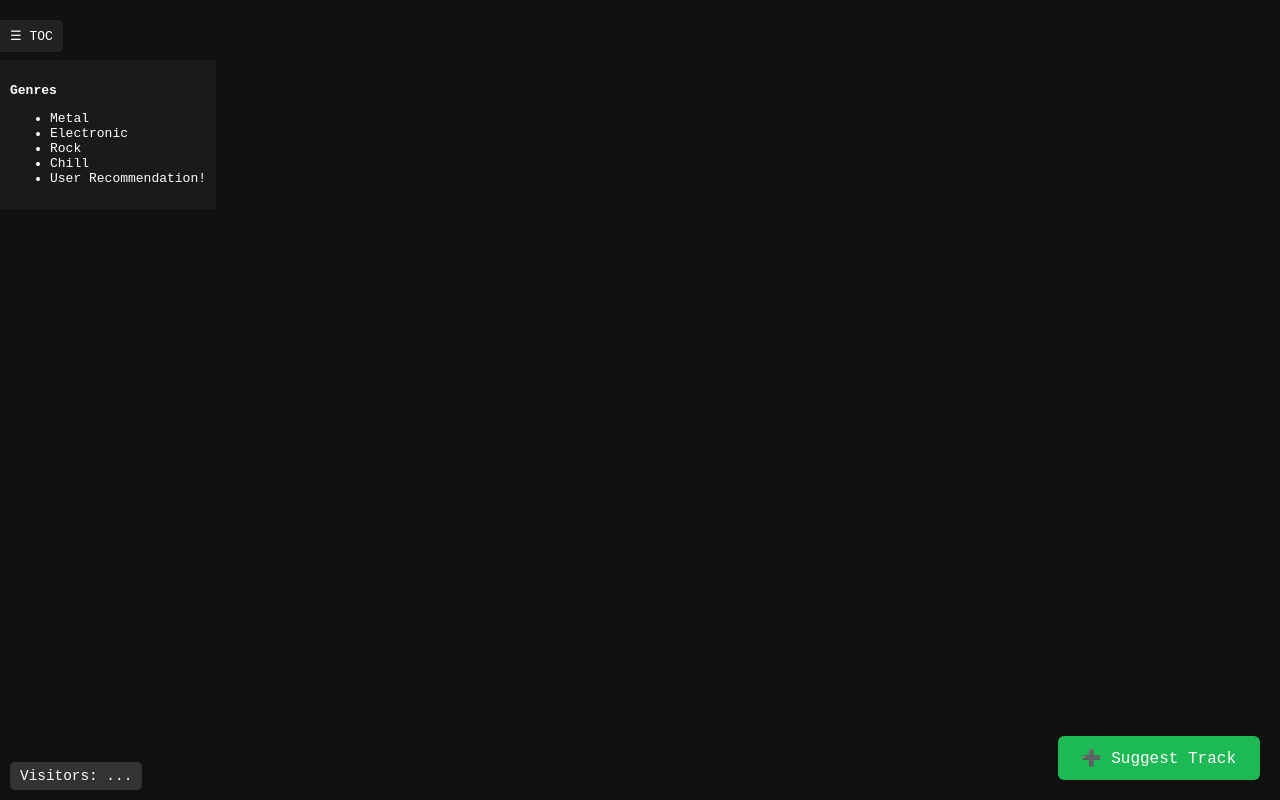
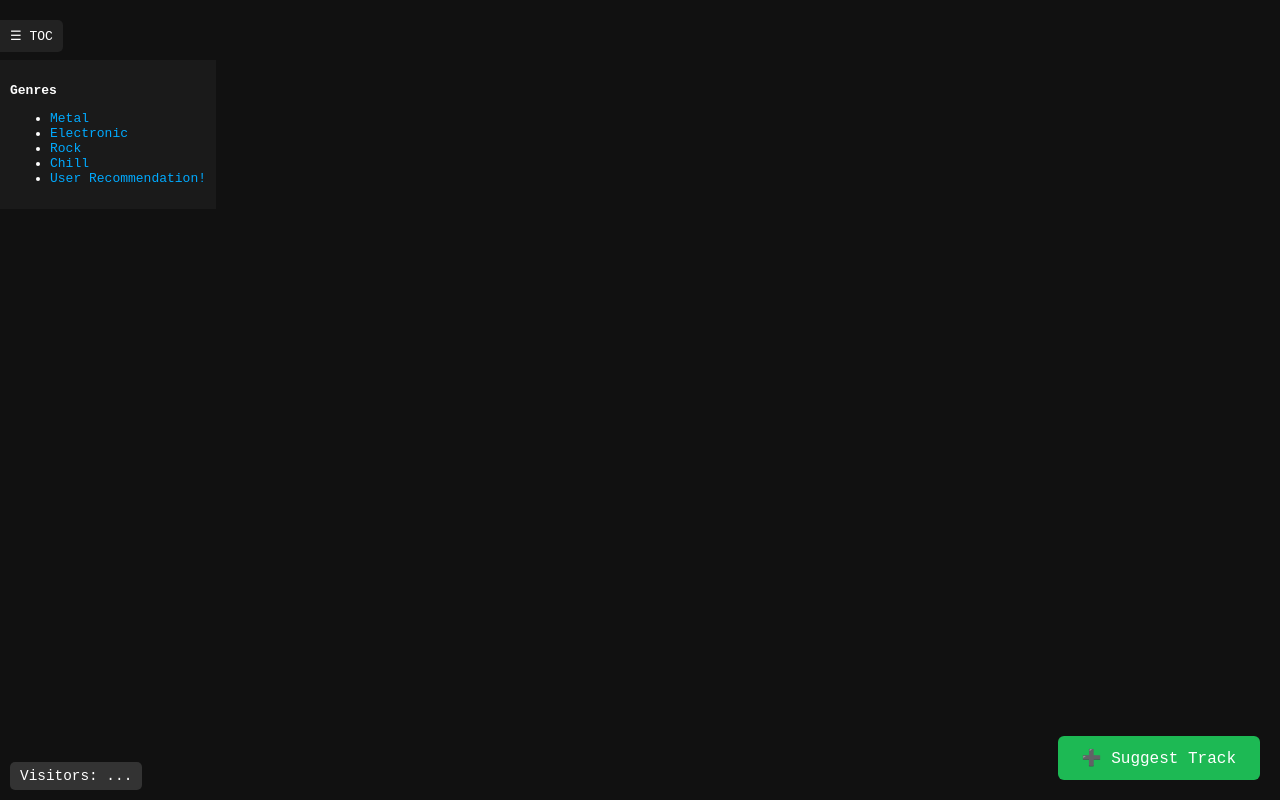
Before and after one commit to Niiro92Othman/audio-goblin-mode, a plain HTML site: page GOBLIN_M0D3.html in a window 1280 px wide. Both pictures are taken after a click on the element "☰ TOC". Drawn offline with Linux system fonts and the light colour scheme; no server answers.

Commit message:
Update GOBLIN_M0D3.html
bug fixes. side bar menu "TOC" should work as intended now.

```diff
--- a/GOBLIN_M0D3.html
+++ b/GOBLIN_M0D3.html
@@ -94,19 +94,25 @@
       cursor: pointer;
       margin-right: 10px;
     }
+    #toc ul li a {
+      color: #0af;
+      text-decoration: none;
+    }
+    #toc ul li a:hover {
+      text-decoration: underline;
+    }
   </style>
 </head>
 <body>
 <div id="toggleSidebar">☰ TOC</div>
 <div id="toc" class="hidden">
-  <!-- Sidebar content placeholder -->
   <p><strong>Genres</strong></p>
   <ul>
-    <li>Metal</li>
-    <li>Electronic</li>
-    <li>Rock</li>
-    <li>Chill</li>
-    <li>User Recommendation!</li>
+    <li><a href="#genre-metal">Metal</a></li>
+    <li><a href="#genre-electronic">Electronic</a></li>
+    <li><a href="#genre-rock">Rock</a></li>
+    <li><a href="#genre-chill">Chill</a></li>
+    <li><a href="#genre-user">User Recommendation!</a></li>
   </ul>
 </div>
 <div id="visitorCounter">Visitors: <span id="visitorCount">...</span></div>
@@ -154,6 +160,11 @@
     document.getElementById('suggestModal').style.display = 'none';
   }
 </script>
-<!-- existing body content goes here -->
+<!-- genre sections would be here -->
+<div id="genre-metal"></div>
+<div id="genre-electronic"></div>
+<div id="genre-rock"></div>
+<div id="genre-chill"></div>
+<div id="genre-user"></div>
 </body>
 </html>
```
